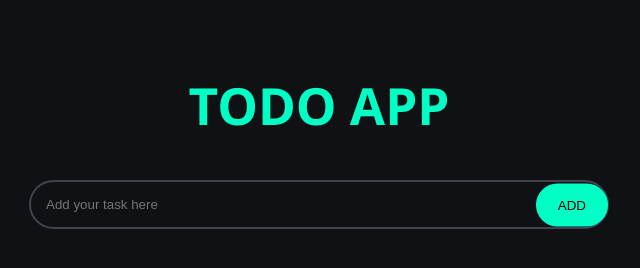
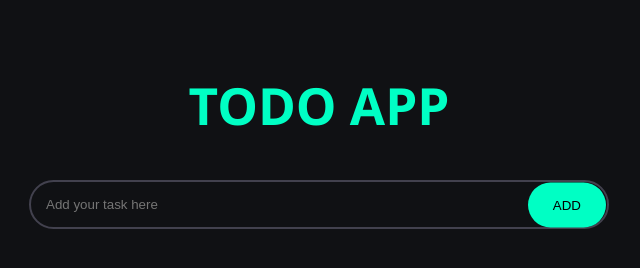
Before and after one commit to Jepennn/ToDoList-application, a plain HTML site: page index.html in a window 1280 px wide. Shown: the full height of the page, 321-961 px from the left. Drawn offline with Linux system fonts and the light colour scheme.

Commit message:
Small style touch on the button

```diff
--- a/style.css
+++ b/style.css
@@ -63,19 +63,22 @@ input[type="text"]:focus {
 }
 #todo-form button {
     position: absolute;
-    right: 1px;
+    right: 3px;
     top: 50%; /* Center the button */
     transform: translateY(-50%); /* Justera för att centrera */
-    padding: 12px 20px;
+    padding: 15px 25px 15px 25px;
+
     border-radius: 25px;
-    border: 2px solid var(--accent-color);
+    border: none;
     flex-shrink: 0;
     background-color: var(--accent-color);
     cursor: pointer;
 }
 #todo-form button:hover {
-    background-color: #00e6b4a7;
+    background-color: var(--accent-color);
+    opacity: 0.8;
 }
+
 #todo-list-today {
     display: flex;
     flex-direction: column;
@@ -139,4 +142,4 @@ input[type="checkbox"]:checked + .custom-checkbox + .todo-text {
     color: var(--text-color);
     margin-right: 25px;
 }
-/* design for checkbox start here */
+/* design for checkbox ends here */
```
